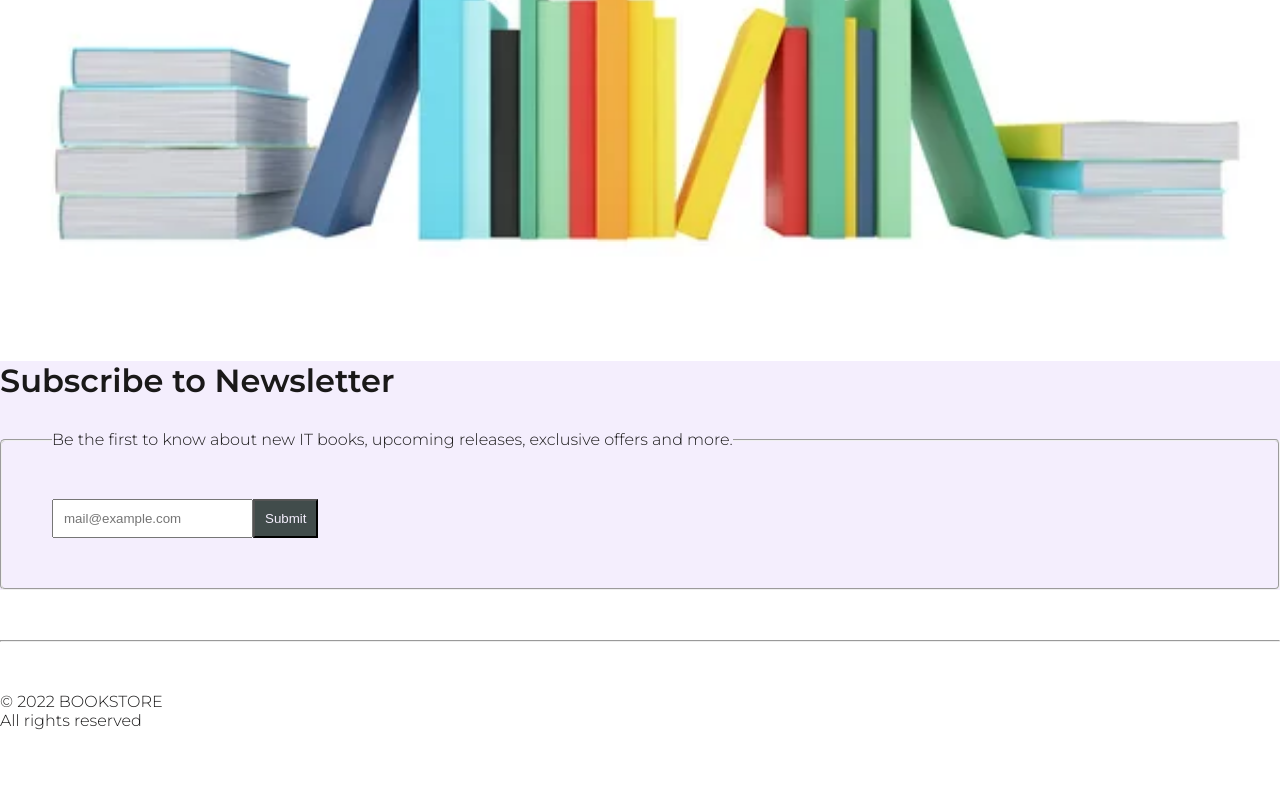
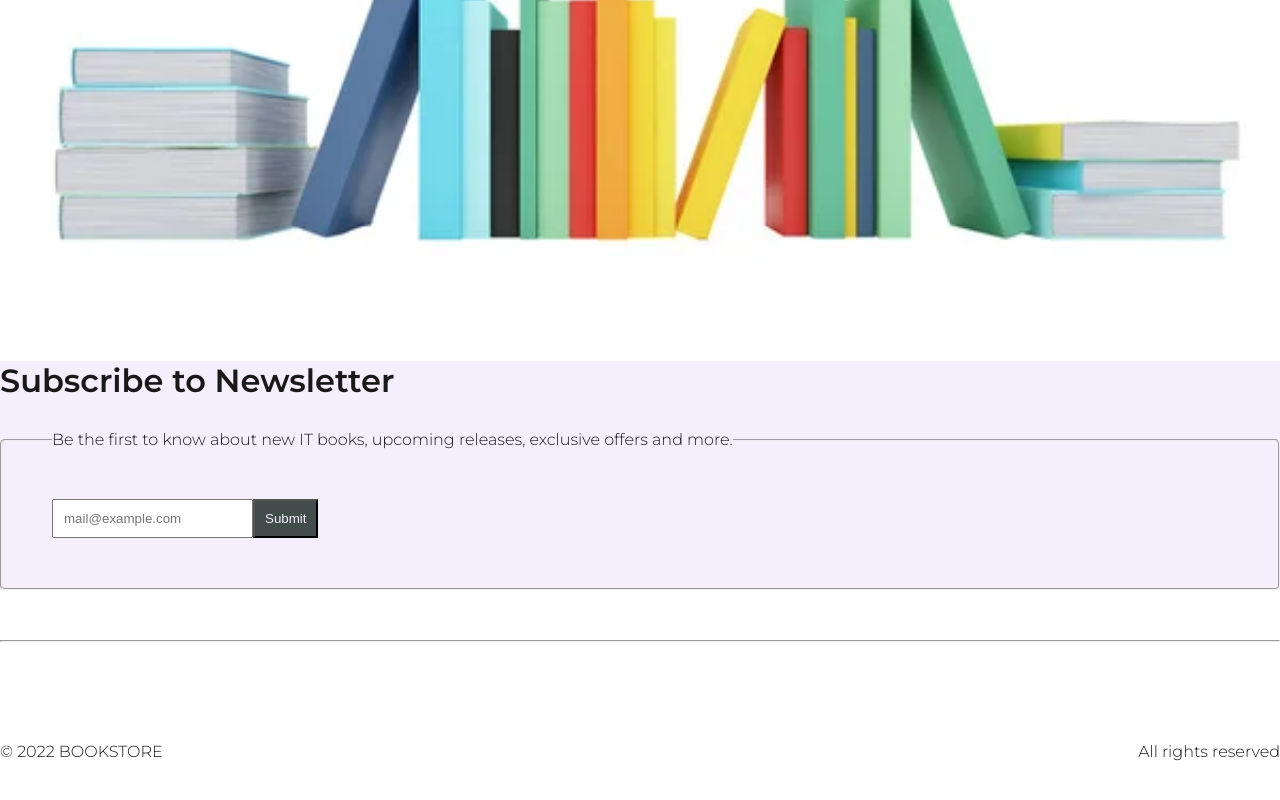
Before and after one commit to Kyltism/Diplom, a React (Create React App) app in the folder Katya/my-app/: page / in a window 1280 px wide. Shown: the part 384-1184 px from the top of the page. Built offline with nearby package versions, Linux system fonts and the light colour scheme.

Commit message:
frgfrefre

```diff
--- a/Katya/my-app/src/Components/Footer.js
+++ b/Katya/my-app/src/Components/Footer.js
@@ -4,8 +4,10 @@ export default function Footer() {
     return (
         <footer>
             <hr></hr>
+            <div className='footer'>
             <div> © {new Date().getFullYear()} BOOKSTORE</div>
             <div>All rights reserved</div>
+            </div>
         </footer >
     )
 }
```
